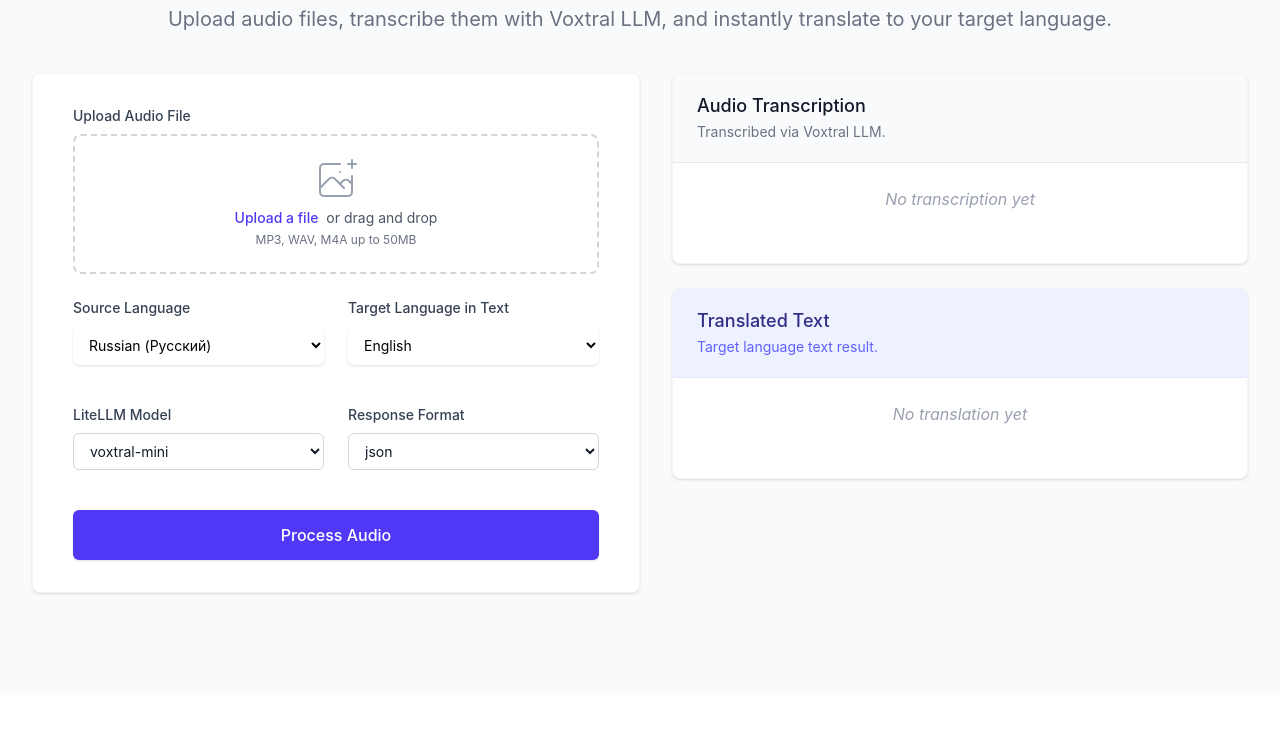
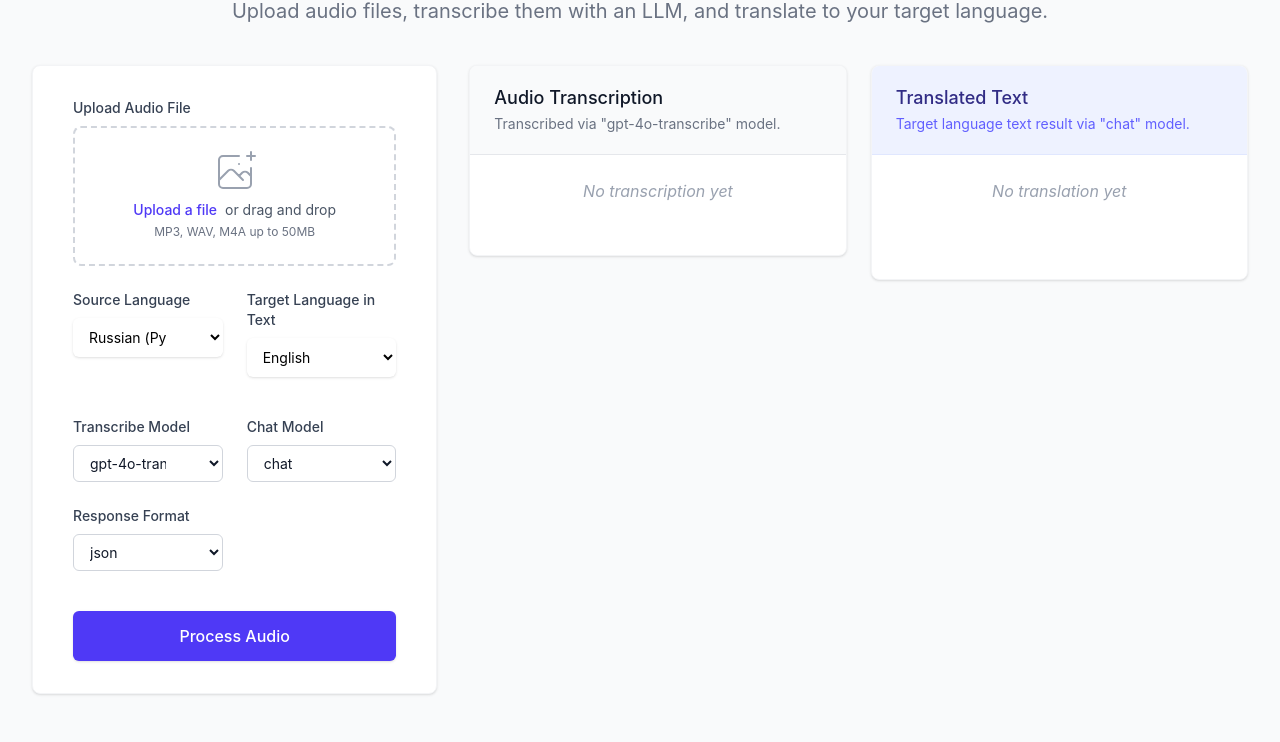
Before and after one commit to amazeeio/poc-audio-to-text-translate-tool, a Gatsby site: page / in a window 1280 px wide. Shown: the part 107-849 px from the top of the page. Before the commit the page ends 800 px from the top, so only its background shows below. Built offline with nearby package versions, Linux system fonts and the light colour scheme; Gatsby itself is replaced by a stand-in of ours.

Commit message:
chore: tweak to get it working for gpt-4o-transcribe

```diff
--- a/package.json
+++ b/package.json
@@ -20,13 +20,13 @@
   },
   "devDependencies": {
     "@tailwindcss/postcss": "^4.2.1",
-    "@types/node": "^25.3.2",
+    "@types/node": "^25.5.0",
     "@types/react": "^19.2.14",
     "@types/react-dom": "^19.2.3",
     "autoprefixer": "^10.4.27",
     "gatsby-plugin-postcss": "^6.16.0",
     "http-proxy-middleware": "^3.0.5",
-    "postcss": "^8.5.6",
+    "postcss": "^8.5.8",
     "prettier": "^3.8.1",
     "tailwindcss": "^4.2.1",
     "typescript": "^5.9.3"
--- a/src/components/TranslationResult.tsx
+++ b/src/components/TranslationResult.tsx
@@ -5,6 +5,8 @@ interface TranslationResultProps {
   translation: string;
   isTranscribing: boolean;
   isTranslating: boolean;
+  transcribeModel: string;
+  translateModel: string;
 }
 
 export const TranslationResult: React.FC<TranslationResultProps> = ({
@@ -12,10 +14,12 @@ export const TranslationResult: React.FC<TranslationResultProps> = ({
   translation,
   isTranscribing,
   isTranslating,
+  transcribeModel,
+  translateModel,
 }) => {
 
   return (
-    <div className="w-full space-y-6">
+    <div className="w-full space-y-6 grid grid-cols-2 gap-6">
       {/* Transcription Section */}
       <div className="bg-white shadow overflow-hidden sm:rounded-lg border border-gray-100">
         <div className="px-4 py-5 sm:px-6 bg-gray-50 border-b border-gray-200">
@@ -28,7 +32,7 @@ export const TranslationResult: React.FC<TranslationResultProps> = ({
               </svg>
             )}
           </h3>
-          <p className="mt-1 max-w-2xl text-sm text-gray-500">Transcribed via Voxtral LLM.</p>
+          <p className="mt-1 max-w-2xl text-sm text-gray-500">Transcribed via "{transcribeModel}" model.</p>
         </div>
         <div className="px-4 py-5 sm:p-6 text-gray-800 whitespace-pre-wrap min-h-[100px]">
           {isTranscribing ? (
@@ -54,7 +58,7 @@ export const TranslationResult: React.FC<TranslationResultProps> = ({
               </svg>
             )}
           </h3>
-          <p className="mt-1 max-w-2xl text-sm text-indigo-500">Target language text result.</p>
+          <p className="mt-1 max-w-2xl text-sm text-indigo-500">Target language text result via "{translateModel}" model.</p>
         </div>
         <div className="px-4 py-5 sm:p-6 text-gray-800 whitespace-pre-wrap min-h-[100px]">
           {isTranslating ? (
--- a/src/pages/index.tsx
+++ b/src/pages/index.tsx
@@ -23,7 +23,8 @@ const IndexPage = () => {
   const [file, setFile] = useState<File | null>(null);
   const [sourceLang, setSourceLang] = useState<string>('ru');
   const [targetLang, setTargetLang] = useState<string>('en');
-  const [model, setModel] = useState<string>('voxtral-mini');
+  const [transcribeModel, setTranscribeModel] = useState<string>('gpt-4o-transcribe');
+  const [chatModel, setChatModel] = useState<string>('chat');
   const [responseFormat, setResponseFormat] = useState<string>('json');
 
   const [transcription, setTranscription] = useState<string>('');
@@ -50,13 +51,13 @@ const IndexPage = () => {
     try {
       // Step 1: Transcribe Audio
       setIsTranscribing(true);
-      const transcribedText = await transcribeAudio(file, sourceLang, model, responseFormat);
+      const transcribedText = await transcribeAudio(file, sourceLang, transcribeModel, responseFormat);
       setTranscription(transcribedText);
       setIsTranscribing(false);
 
       // Step 2: Translate Text
       setIsTranslating(true);
-      const translatedText = await translateText(transcribedText, targetLang, model);
+      const translatedText = await translateText(transcribedText, targetLang, chatModel);
       setTranslation(translatedText);
       setIsTranslating(false);
 
@@ -70,19 +71,19 @@ const IndexPage = () => {
 
   return (
     <div className="min-h-screen bg-gray-50 py-12 px-4 sm:px-6 lg:px-8">
-      <div className="max-w-7xl mx-auto flex flex-col">
+      <div className="max-w-[96rem] mx-auto flex flex-col">
         <div className="text-center mb-10 w-full">
-          <h1 className="text-4xl font-extrabold text-gray-900 tracking-tight sm:text-5xl">
+          <h1 className="text-4xl font-extrabold text-gray-900 tracking-tight sm:text-5xl !mb-2">
             Audio to Text Translation Tool
           </h1>
-          <p className="mt-4 text-xl text-gray-500">
-            Upload audio files, transcribe them with Voxtral LLM, and instantly translate to your target language.
+          <p className="mt-2 text-xl text-gray-500">
+            Upload audio files, transcribe them with an LLM, and translate to your target language.
           </p>
         </div>
 
         <div className="flex flex-col lg:flex-row gap-8 items-start w-full">
           {/* Left Column: Form Controls */}
-          <div className="w-full lg:w-1/2 bg-white py-8 px-4 shadow sm:rounded-lg sm:px-10 border border-gray-100 flex-shrink-0">
+          <div className="w-full lg:w-1/3 bg-white py-8 px-4 shadow sm:rounded-lg sm:px-10 border border-gray-100 flex-shrink-0">
           {error && (
             <div className="mb-4 bg-red-50 border-l-4 border-red-400 p-4 rounded-md">
               <div className="flex">
@@ -119,15 +120,30 @@ const IndexPage = () => {
             <div className="grid grid-cols-1 gap-6 sm:grid-cols-2">
               <div className="flex flex-col">
                 <label className="block text-sm font-medium text-gray-700 mb-1">
-                  LiteLLM Model
+                  Transcribe Model
                 </label>
                 <select
                   className="mt-1 block w-full pl-3 pr-10 py-2 text-base border-gray-300 focus:outline-none focus:ring-indigo-500 focus:border-indigo-500 sm:text-sm rounded-md border text-gray-900"
-                  value={model}
-                  onChange={(e) => setModel(e.target.value)}
+                  value={transcribeModel}
+                  onChange={(e) => setTranscribeModel(e.target.value)}
                 >
-                  <option value="voxtral-mini">voxtral-mini</option>
-                  <option value="voxtral-small">voxtral-small</option>
+                  <option value="gpt-4o-transcribe">gpt-4o-transcribe</option>
+                  <option disabled value="voxtral-mini">voxtral-mini [Not Available]</option>
+                  <option disabled value="voxtral-small">voxtral-small [Not Available]</option>
+                </select>
+              </div>
+
+              <div className="flex flex-col">
+                <label className="block text-sm font-medium text-gray-700 mb-1">
+                  Chat Model
+                </label>
+                <select
+                  className="mt-1 block w-full pl-3 pr-10 py-2 text-base border-gray-300 focus:outline-none focus:ring-indigo-500 focus:border-indigo-500 sm:text-sm rounded-md border text-gray-900"
+                  value={chatModel}
+                  onChange={(e) => setChatModel(e.target.value)}
+                >
+                  <option value="chat">chat</option>
+                  <option value="claude-4-5-sonnet">claude-4-5-sonnet</option>
                 </select>
               </div>
 
@@ -142,9 +158,9 @@ const IndexPage = () => {
                 >
                   <option value="json">json</option>
                   <option value="text">text</option>
-                  <option value="srt">srt</option>
-                  <option value="verbose_json">verbose_json</option>
-                  <option value="vtt">vtt</option>
+                  <option disabled value="srt">srt [Not Available]</option>
+                  <option disabled value="verbose_json">verbose_json [Not Available]</option>
+                  <option disabled value="vtt">vtt [Not Available]</option>
                 </select>
               </div>
             </div>
@@ -166,12 +182,14 @@ const IndexPage = () => {
           </div>
 
           {/* Right Column: Results */}
-          <div className="w-full lg:w-1/2 flex flex-col gap-6">
+          <div className="w-full lg:w-2/3 flex flex-col gap-6">
             <TranslationResult
               transcription={transcription}
               translation={translation}
               isTranscribing={isTranscribing}
               isTranslating={isTranslating}
+              transcribeModel={transcribeModel}
+              translateModel={chatModel}
             />
           </div>
         </div>
--- a/src/services/llmService.ts
+++ b/src/services/llmService.ts
@@ -3,7 +3,7 @@ import { transcribeAudioWithOllama } from './localOllamaService';
 export const transcribeAudio = async (
   file: File,
   sourceLanguage: string,
-  model: string = 'voxtral-mini',
+  model: string = 'gpt-4o-transcribe',
   responseFormat: string = 'json'
 ): Promise<string> => {
   if (process.env.GATSBY_USE_LOCAL_OLLAMA === 'true') {
--- a/src/services/translateService.ts
+++ b/src/services/translateService.ts
@@ -28,7 +28,7 @@ export const translateTextWithOllama = async (
 export const translateText = async (
   text: string,
   targetLanguage: string,
-  model: string = 'voxtral-mini'
+  model: string = 'chat'
 ): Promise<string> => {
   if (process.env.GATSBY_USE_LOCAL_OLLAMA === 'true') {
     console.log('Using local Ollama fallback for translation');
```
Also changed, not shown: pnpm-lock.yaml.
